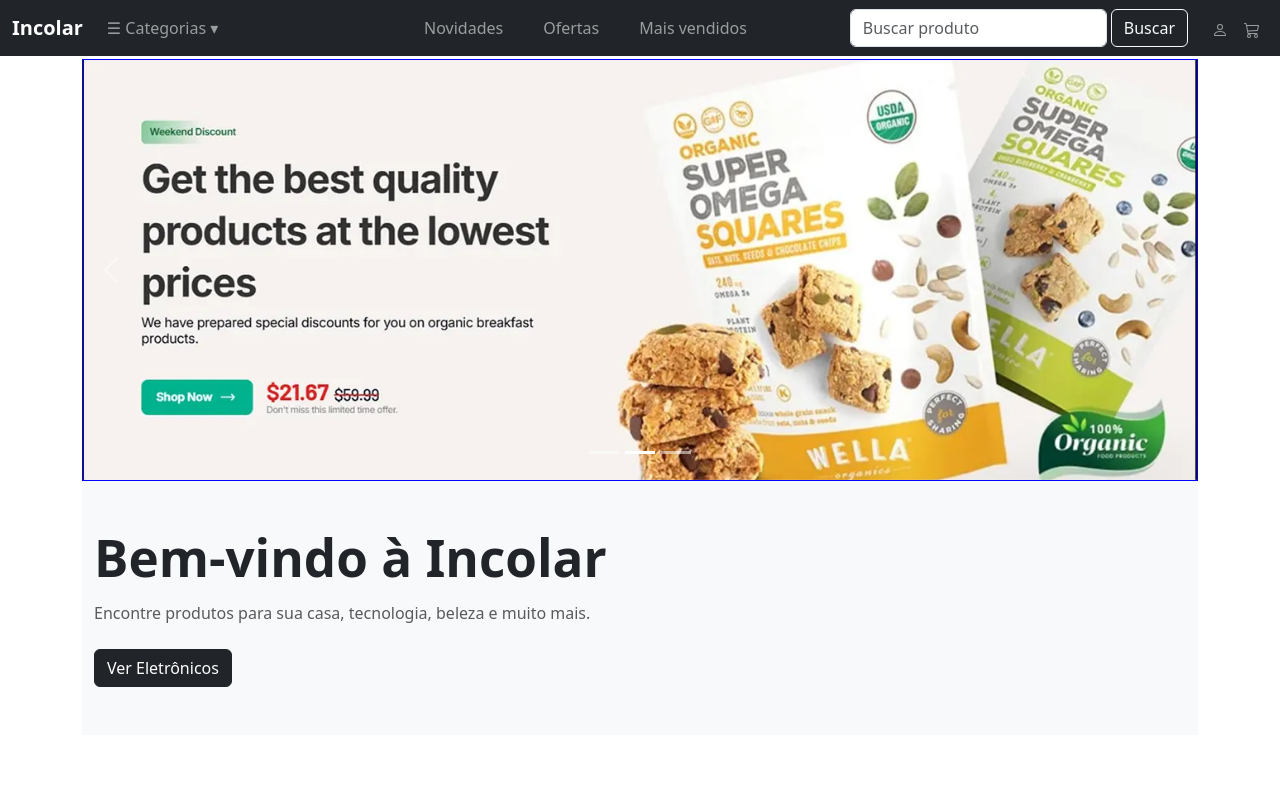
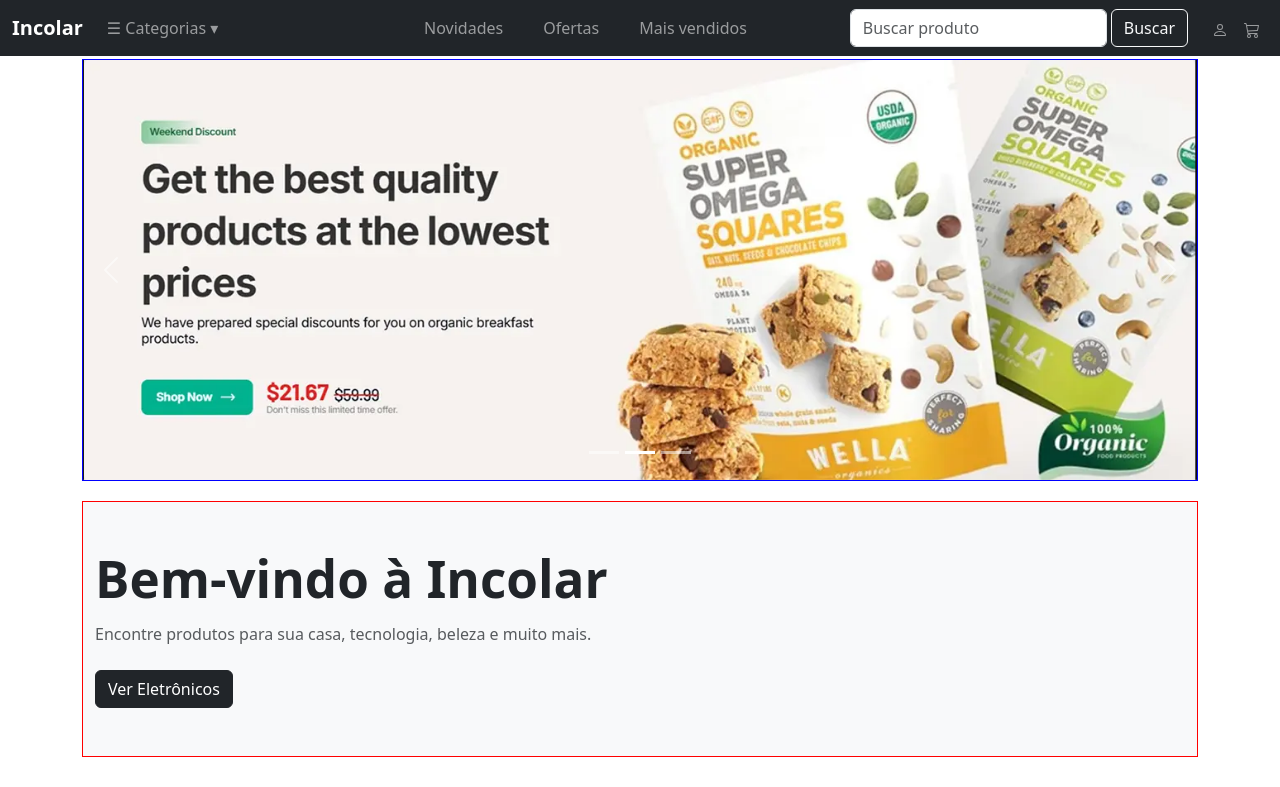
Before and after one commit to dcs30000/landingPage-reactjsBootstrap, a React (Vite) app: page / in a window 1280 px wide. Shown: the top 787 px of the page. Built offline with nearby package versions, Linux system fonts and the light colour scheme.

Commit message:
coloquei uma margin-top na seção de home-banner

```diff
--- a/src/pages/Home/Home.css
+++ b/src/pages/Home/Home.css
@@ -64,7 +64,10 @@
   background-size: 100%, 100%;
 }
 
-
+.home-banner{
+  border: 1px solid red;
+  margin-top: 20px;
+}
 /* Cards */
 .category-card:hover,
 .product-card:hover {
```
